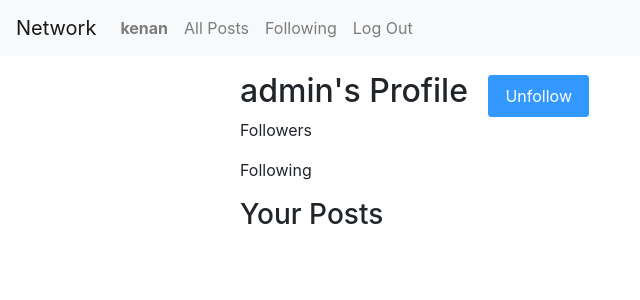
After one commit to SinanErbezci/cs50w_tut, a Django app: page /profile/admin in a window 1280 px wide. The commit adds this page. Shown: the top 300 px of the page, without its empty margins (0-640 px from the left). Run offline with Django 5.2, Linux system fonts and the light colour scheme; a user stored in the database is signed in; data comes from the database, SQL or seed files in the repository; both versions use the stored data as it was after the commit; some libraries are stand-ins or nearby versions.

Commit message:
new stuff

```diff
--- a/project4/network/admin.py
+++ b/project4/network/admin.py
@@ -1,6 +1,7 @@
 from django.contrib import admin
-from .models import User,Post
+from .models import User,Post, Follow
 # Register your models here.
 
 admin.site.register(User)
 admin.site.register(Post)
+admin.site.register(Follow)
--- a/project4/network/models.py
+++ b/project4/network/models.py
@@ -10,3 +10,7 @@ class Post(models.Model):
     like = models.PositiveIntegerField(default=0)
     owner = models.ForeignKey(User, related_name="owner", on_delete=models.CASCADE)
     time = models.DateTimeField(auto_now_add=True)
+
+class Follow(models.Model):
+    follower = models.ManyToManyField(User,related_name="follower" )
+    following = models.ManyToManyField(User,related_name="following")
--- a/project4/network/static/network/posts.js
+++ b/project4/network/static/network/posts.js
@@ -1,51 +1,31 @@
 document.addEventListener('DOMContentLoaded', function() {
 
-    // event listeners for sections
-    document.querySelector('#post-nav').addEventListener('click', load_post);
-    document.querySelector('#profile-nav').addEventListener('click', load_profile);
-    document.querySelector('#follow-nav').addEventListener('click', load_follow);
+    const followButton = document.querySelector('#follow-button');
+    if (followButton.innerHTML === 'Follow') {
+        followButton.style.backgroundColor = "white";
+    }
+    else {
+        followButton.style.backgroundColor = "#3399FF";
+        followButton.style.color = "#FFF";
+    }
+    followButton.addEventListener('click', follow);
 
-    // loading posts default
-    load_post();
   });
 
-function load_post() {
-    const postDiv = document.querySelector('.posts')
-    postDiv.style.display = 'block';
-    document.querySelector('.profile').style.display = 'none';
-    document.querySelector('.follow').style.display = 'none';
+function follow() {
+    // API Call
+    const username = this.dataset.username;
+    fetch(`/follow/${username}`, {method: "POST"});
 
-    fetch('/posts')
-    .then(response => response.json())
-    .then(post => {
-        console.log(post);
-        for (let i = 0; i < post.length; i++) {
-            let row = document.createElement('div');
-            let username = document.createElement('p');
-            let content = document.createElement('p');
-            let time = document.createElement('p');
-
-            row.classList = 'post';
-            username.innerHTML = post[i].owner;
-            content.innerHTML = post[i].content;
-            time.innerHTML = post[i].time;
-
-            row.appendChild(username);
-            row.appendChild(content);
-            row.appendChild(time);
-            postDiv.appendChild(row);
-        }
-    })
-}
-
-function load_profile() {
-    document.querySelector('.posts').style.display = 'none';
-    document.querySelector('.profile').style.display = 'block';
-    document.querySelector('.follow').style.display = 'none';
-}
-
-function load_follow() {
-    document.querySelector('.posts').style.display = 'none';
-    document.querySelector('.profile').style.display = 'none';
-    document.querySelector('.follow').style.display = 'block';
-}
+    // Animation
+    if (this.innerHTML == "Follow") {
+        this.animate({backgroundColor: "#3399FF"}, {duration:500, fill:"forwards"});
+        this.innerHTML = "Unfollow";
+        this.style.color = "#FFF";
+    }
+    else {
+        this.animate({backgroundColor: "#FFF"}, {duration:500, fill:"forwards"});
+        this.innerHTML = "Follow";
+        this.style.color = "#000";
+      }
+    }
--- a/project4/network/static/network/styles.css
+++ b/project4/network/static/network/styles.css
@@ -8,6 +8,9 @@ body {
     min-height: 100vh;
 }
 
+button {
+    font-family: inherit;
+}
 main {
     max-width: 800px;
     margin: 0 auto;
@@ -42,3 +45,19 @@ main h2 {
 footer {
     margin-top: 1em;
 }
+
+#follow-button {
+    margin-left: 1em;
+    padding: 0.5em 1em;
+    background-color: #ffffff;
+    border: 1px solid;
+    border-color: #3399FF;
+    border-radius: 3px;
+}
+
+#follow-button:hover {
+    box-shadow: 0 0 11px rgba(33,33,33,.2);
+}
+#profile-name {
+    display:inline-block;
+}
--- a/project4/network/templates/network/layout.html
+++ b/project4/network/templates/network/layout.html
@@ -22,7 +22,7 @@
               <ul class="navbar-nav mr-auto">
                 {% if user.is_authenticated %}
                     <li class="nav-item">
-                        <a class="nav-link" href="#" id="profile-nav"><strong>{{ user.username }}</strong></a>
+                        <a class="nav-link" href="{% url 'profile' user.username %}" id="profile-nav"><strong>{{ user.username }}</strong></a>
                     </li>
                 {% endif %}
                 <li class="nav-item">
--- /dev/null
+++ b/project4/network/templates/network/profile.html
@@ -0,0 +1,29 @@
+{% extends "network/layout.html" %}
+
+{% block body %}
+<main>
+    <h2 id="profile-name">{{username}}'s Profile</h2>
+
+    {% if user.is_authenticated %}
+        {% if username != user.username %}
+            {% if follow %}
+            <button data-username="{{username}}" id="follow-button">Follow</button>
+            {% else %}
+            <button data-username="{{username}}" id="follow-button">Unfollow</button>
+            {% endif %}
+        {% endif %}
+    {% endif %}
+
+    <p>Followers</p>
+    <p>Following</p>
+
+    <h3>Your Posts</h3>
+    {% for post in posts %}
+    <div class="post">
+        <p>{{ post.content }}</p>
+        <p>{{ post.time }}</p>
+    </div>
+    {% endfor %}
+</main>
+
+{% endblock %}
--- a/project4/network/urls.py
+++ b/project4/network/urls.py
@@ -8,5 +8,8 @@ urlpatterns = [
     path("login", views.login_view, name="login"),
     path("logout", views.logout_view, name="logout"),
     path("register", views.register, name="register"),
+    path("profile/<str:username>", views.profile, name="profile"),
 
+    # API Route
+    path("follow/<str:username>", views.follow, name="follow")
 ]
--- a/project4/network/views.py
+++ b/project4/network/views.py
@@ -1,11 +1,13 @@
 from django.contrib.auth import authenticate, login, logout
 from django.db import IntegrityError
 from django.contrib.auth.decorators import login_required
+from django.views.decorators.csrf import csrf_exempt
+from django.contrib import messages
 from django.core.paginator import Paginator
 from django.http import HttpResponse, HttpResponseRedirect, JsonResponse
-from django.shortcuts import render
+from django.shortcuts import render, redirect
 from django.urls import reverse
-from .models import User,Post
+from .models import User,Post, Follow
 
 
 def index(request):
@@ -75,10 +77,34 @@ def register(request):
         return render(request, "network/register.html")
 
 
-@login_required
-def profile(request):
-    pass
+def profile(request, username):
+    profile = User.objects.get(username=username)
+    posts = Post.objects.all().filter(owner=profile).order_by("-time")
+    out = {"posts" : posts, "username":username}
+    if request.user.is_authenticated and (profile.id != request.user.id):
+        user  = User.objects.get(pk=request.user.id)
+        try:
+            Follow.objects.get(follower=user, following=profile)
+            follow = True
+        except:
+            follow = False
+        out["follow"] = follow
+
+    return render(request, "network/profile.html", out)
 
 @login_required
-def follow(request):
-    pass
+@csrf_exempt
+def follow(request, username):
+    if request.method == "POST":
+        follower = User.objects.get(pk = request.user.id)
+        following = User.objects.get(username = username)
+        try:
+            follow = Follow.objects.get(follower=follower, following=following)
+            follow.remove()
+            messages.success(request, f"You've unfollowed {following}")
+        except:
+            follow = Follow.objects.create(follower=follower, following=following)
+            follow.save()
+            messages.success(request, f"You've followed {following}")
+
+    return redirect("index")
```
Also changed, not shown: project4/db.sqlite3, project4/network/migrations/0002_follow.py (added).
